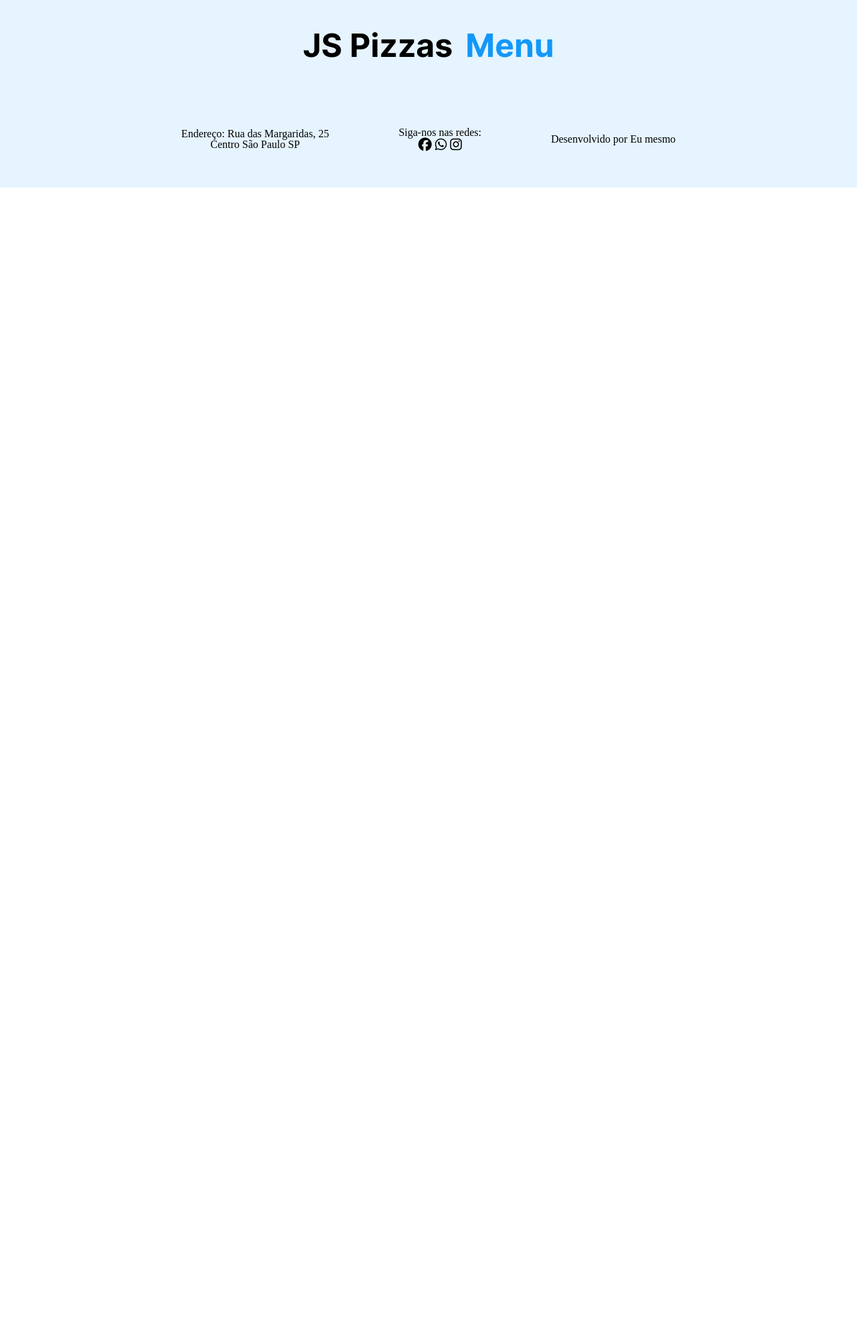
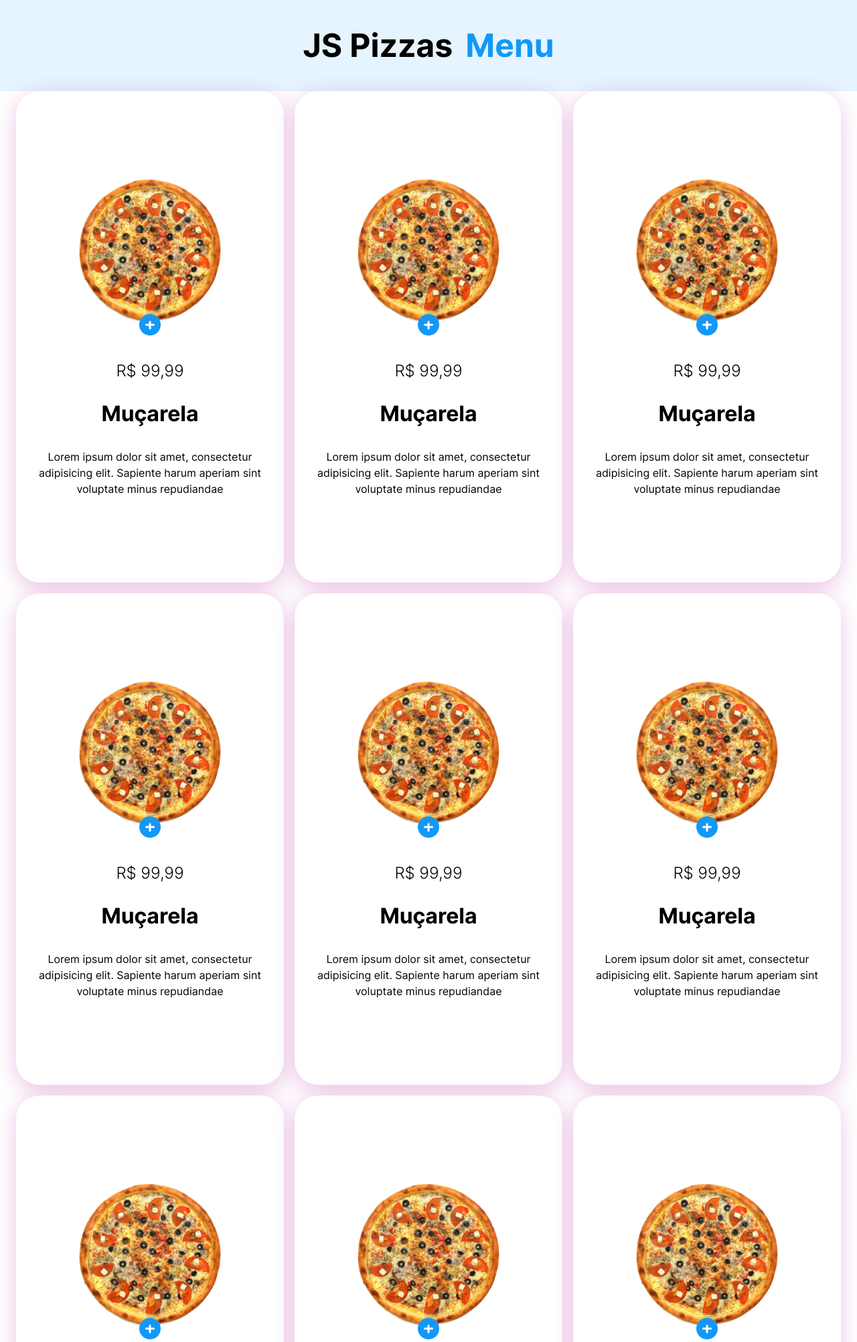
Before and after one commit to Yurinunes22/prjPizzaria, a PHP site: page / in a window 1280 px wide. Shown: the top 2004 px of the page at 67% size. Before the commit the page ends 280 px from the top, so only its background shows below. Run offline with PHP 8.4, Linux system fonts and the light colour scheme; some libraries are stand-ins or nearby versions.

Commit message:
criando css modal sabor pizza

```diff
--- a/css/main.css
+++ b/css/main.css
@@ -25,6 +25,7 @@
     --color-danger: #e92929;
     --color-azul-claro: #e5f4ff;
     --color-azul-escuro: #1298f8;
+    --color-azul-mt-escuro: #0d74be;
 
     font-size: 16px;
 }
--- a/css/reset.css
+++ b/css/reset.css
@@ -46,3 +46,8 @@ table {
 	border-collapse: collapse;
 	border-spacing: 0;
 }
+
+button{
+	border: none;
+	background-color: transparent;
+}
--- a/css/style.css
+++ b/css/style.css
@@ -1,3 +1,4 @@
+/*TOPO*/
 .topo{
 background-color:var(--color-azul-claro);
 display: flex;
@@ -18,6 +19,63 @@ color:var(--color-preto);
  padding-left: 8px;
 }
 
+
+/*CARDS AREA*/
+.cards-area{
+    display: flex;
+    justify-content: center;
+    gap: 16px;
+    flex-wrap: wrap;
+}
+
+.cards-area__card{
+    display: flex;
+    flex-direction: column;
+    width: 352px;
+    gap: 36px;
+    padding: 128px 24px;
+    justify-content: center;
+    align-items: center;
+    border-radius: 35px;
+    background-color: #fff;
+    box-shadow: 0px 8px 32px 0px rgba(177, 15, 150, 0.25);
+
+}
+
+.cards-area__image{
+    width: 60%;
+    min-width: 160px;
+}
+
+.cards-area__botao-add{
+    color: var(--color-azul-escuro);
+    font-size: 2rem;
+    cursor: pointer;
+    margin-top: -56px;
+
+}
+
+.card__botao-add:hover{
+color:var(--color-azul-mt-escuro);
+}
+
+.cards-area__preco{
+    font-size: 1.5rem;
+    font-family: var(--font-light);
+}
+
+.cards-area__titulo{
+    font-size: 2rem;
+    font-family: var(--font-bold);
+}
+
+.cards-area__descricao{
+    text-align: center;
+    font-size: 1rem;
+    font-family: var(--font-regular);
+    line-height: 24px;
+}
+
 .rodape{
     background-color:var(--color-azul-claro);
     display: flex;
@@ -30,6 +88,7 @@ color:var(--color-preto);
 
 }
 
+/*RODAPE*/
 .rodape_address{
 
 }
@@ -41,3 +100,48 @@ color:var(--color-preto);
 .rodape__iconis{
 font-size: 1.25rem;
 }
+
+.fa-brands{
+    font-size: 2rem;
+    color: red;
+}
+
+/*MODAL*/
+
+.modal{
+    display: flex;
+    justify-content: center;
+    flex-wrap: wrap;
+    width: auto;
+}
+
+.modal__detalhes{
+    display: flex;
+    flex-direction: column;
+    align-items: flex-start;
+    gap:46px;
+    flex-wrap: wrap;
+}
+
+.modal__titulo{
+    font-family:var(--font-bold) ;
+    font-size: 32px;
+}
+
+.modal__descricao{
+    font-size: 16px;
+    font-family:var(--font-light) ;
+}
+
+.modal__tamanho-area{
+    background-color: #eeeeee;
+    border-radius: 16px 0px 0px 16px;
+    align-items: center;
+    font-size: 24px;
+
+
+}
+.modal__img{
+    width: 60%;
+    min-width: 160px;
+}
--- a/index.html
+++ b/index.html
@@ -17,10 +17,123 @@
     <header class="topo">
         <h1 class="topo__marca">JS Pizzas <span class="topo__titulo">Menu</span></h1>
     </header>
+    <main>
+        <section class="cards-area">
+            <div class="cards-area__card">
+                <img class="cards-area__image" src="./image/img-produto01.png" alt="Imagem da pizza muçarela">
+                <button class="cards-area__botao-add">
+                    <i class="fa-solid fa-circle-plus"></i>
+                </button>
+                <span class="cards-area__preco">R$ 99,99</span>
+                <span class="cards-area__titulo">Muçarela</span>
+                <p class="cards-area__descricao">Lorem ipsum dolor sit amet, consectetur adipisicing elit. Sapiente
+                    harum
+                    aperiam
+                    sint voluptate minus repudiandae</p>
+            </div>
+            <div class="cards-area__card">
+                <img class="cards-area__image" src="./image/img-produto01.png" alt="Imagem da pizza muçarela">
+                <button class="cards-area__botao-add">
+                    <i class="fa-solid fa-circle-plus"></i>
+                </button>
+                <span class="cards-area__preco">R$ 99,99</span>
+                <span class="cards-area__titulo">Muçarela</span>
+                <p class="cards-area__descricao">Lorem ipsum dolor sit amet, consectetur adipisicing elit. Sapiente
+                    harum
+                    aperiam
+                    sint voluptate minus repudiandae</p>
+            </div>
+            <div class="cards-area__card">
+                <img class="cards-area__image" src="./image/img-produto01.png" alt="Imagem da pizza muçarela">
+                <button class="cards-area__botao-add">
+                    <i class="fa-solid fa-circle-plus"></i>
+                </button>
+                <span class="cards-area__preco">R$ 99,99</span>
+                <span class="cards-area__titulo">Muçarela</span>
+                <p class="cards-area__descricao">Lorem ipsum dolor sit amet, consectetur adipisicing elit. Sapiente
+                    harum
+                    aperiam
+                    sint voluptate minus repudiandae</p>
+            </div>
+            <div class="cards-area__card">
+                <img class="cards-area__image" src="./image/img-produto01.png" alt="Imagem da pizza muçarela">
+                <button class="cards-area__botao-add">
+                    <i class="fa-solid fa-circle-plus"></i>
+                </button>
+                <span class="cards-area__preco">R$ 99,99</span>
+                <span class="cards-area__titulo">Muçarela</span>
+                <p class="cards-area__descricao">Lorem ipsum dolor sit amet, consectetur adipisicing elit. Sapiente
+                    harum
+                    aperiam
+                    sint voluptate minus repudiandae</p>
+            </div>
+            <div class="cards-area__card">
+                <img class="cards-area__image" src="./image/img-produto01.png" alt="Imagem da pizza muçarela">
+                <button class="cards-area__botao-add">
+                    <i class="fa-solid fa-circle-plus"></i>
+                </button>
+                <span class="cards-area__preco">R$ 99,99</span>
+                <span class="cards-area__titulo">Muçarela</span>
+                <p class="cards-area__descricao">Lorem ipsum dolor sit amet, consectetur adipisicing elit. Sapiente
+                    harum
+                    aperiam
+                    sint voluptate minus repudiandae</p>
+            </div>
+            <div class="cards-area__card">
+                <img class="cards-area__image" src="./image/img-produto01.png" alt="Imagem da pizza muçarela">
+                <button class="cards-area__botao-add">
+                    <i class="fa-solid fa-circle-plus"></i>
+                </button>
+                <span class="cards-area__preco">R$ 99,99</span>
+                <span class="cards-area__titulo">Muçarela</span>
+                <p class="cards-area__descricao">Lorem ipsum dolor sit amet, consectetur adipisicing elit. Sapiente
+                    harum
+                    aperiam
+                    sint voluptate minus repudiandae</p>
+            </div>
+            <div class="cards-area__card">
+                <img class="cards-area__image" src="./image/img-produto01.png" alt="Imagem da pizza muçarela">
+                <button class="cards-area__botao-add">
+                    <i class="fa-solid fa-circle-plus"></i>
+                </button>
+                <span class="cards-area__preco">R$ 99,99</span>
+                <span class="cards-area__titulo">Muçarela</span>
+                <p class="cards-area__descricao">Lorem ipsum dolor sit amet, consectetur adipisicing elit. Sapiente
+                    harum
+                    aperiam
+                    sint voluptate minus repudiandae</p>
+            </div>
+            <div class="cards-area__card">
+                <img class="cards-area__image" src="./image/img-produto01.png" alt="Imagem da pizza muçarela">
+                <button class="cards-area__botao-add">
+                    <i class="fa-solid fa-circle-plus"></i>
+                </button>
+                <span class="cards-area__preco">R$ 99,99</span>
+                <span class="cards-area__titulo">Muçarela</span>
+                <p class="cards-area__descricao">Lorem ipsum dolor sit amet, consectetur adipisicing elit. Sapiente
+                    harum
+                    aperiam
+                    sint voluptate minus repudiandae</p>
+            </div>
+            <div class="cards-area__card">
+                <img class="cards-area__image" src="./image/img-produto01.png" alt="Imagem da pizza muçarela">
+                <button class="cards-area__botao-add">
+                    <i class="fa-solid fa-circle-plus"></i>
+                </button>
+                <span class="cards-area__preco">R$ 99,99</span>
+                <span class="cards-area__titulo">Muçarela</span>
+                <p class="cards-area__descricao">Lorem ipsum dolor sit amet, consectetur adipisicing elit. Sapiente
+                    harum
+                    aperiam
+                    sint voluptate minus repudiandae</p>
+            </div>
+        </section>
 
+
+    </main>
     <footer class="rodape">
         <address class="rodape__address">
-            Endereço: Rua das Margaridas, 25  <br>
+            Endereço: Rua das Margaridas, 25 <br>
             Centro São Paulo SP
         </address>
         <div class="rodape__redes-sociais">
@@ -28,11 +141,57 @@
             <div class="rodape__iconis">
                 <i class="fa-brands fa-facebook"></i>
                 <i class="fa-brands fa-whatsapp"></i>
-                <i class="fa-brands fa-instagram"></i> </div>
+                <i class="fa-brands fa-instagram"></i>
+            </div>
         </div>
 
-        <span>  Desenvolvido por Eu mesmo </span>
+        <span> Desenvolvido por Eu mesmo </span>
     </footer>
+    <div class="modal">
+        <img src="./image/img-produto01.png" alt="Imagem da pizza muçarela" class="modal__img">
+        <div class="modal__detalhes">
+            <span class="modal__titulo">Muçarela</span>
+            <p class="modal__descricao">Lorem ipsum dolor sit amet consectetur adipisicing elit. Ad quibusdam a
+                dignissimos placeat doloremque, </p>
+            <p class="modal__texto texto--maiusculo">Tamanho</p>
+            <div class="modal__tamanho-area">
+                <button>
+                    <span class="modal__texto texto--negrito">Pequena</span>
+                    <span class="modal__texto">320g</span>
+                </button>
+                <button>
+                    <span class="modal__texto texto--negrito">Média</span>
+                    <span class="modal__texto">530g</span>
+                </button>
+                <button>
+                    <span class="modal__texto texto--negrito">Grande</span>
+                    <span class="modal__texto">860g</span>
+                </button>
+
+            </div>
+            <p class="modal__texto texto--mauisculo">Preço</p>
+            <div class="modal__preco-area">
+                <span class="modal__texto ">99,99</span>
+                <div class="modal__controle-unidade">
+                    <button><i class="fa-solid fa-plus"></i></button>
+                    <span></span>
+                    <button><i class="fa-solid fa-minus"></i></button>
+
+                </div>
+
+            </div>
+            <div class="modal__btns-area">
+                <button class="botao botao--verde">
+                    Adicionar ao carrinho
+                </button>
+                <button class="botao botao--vermelho">
+                    Cancelar
+                </button>
+
+            </div>
+        </div>
+
+    </div>
 </body>
 
 </html>
```
